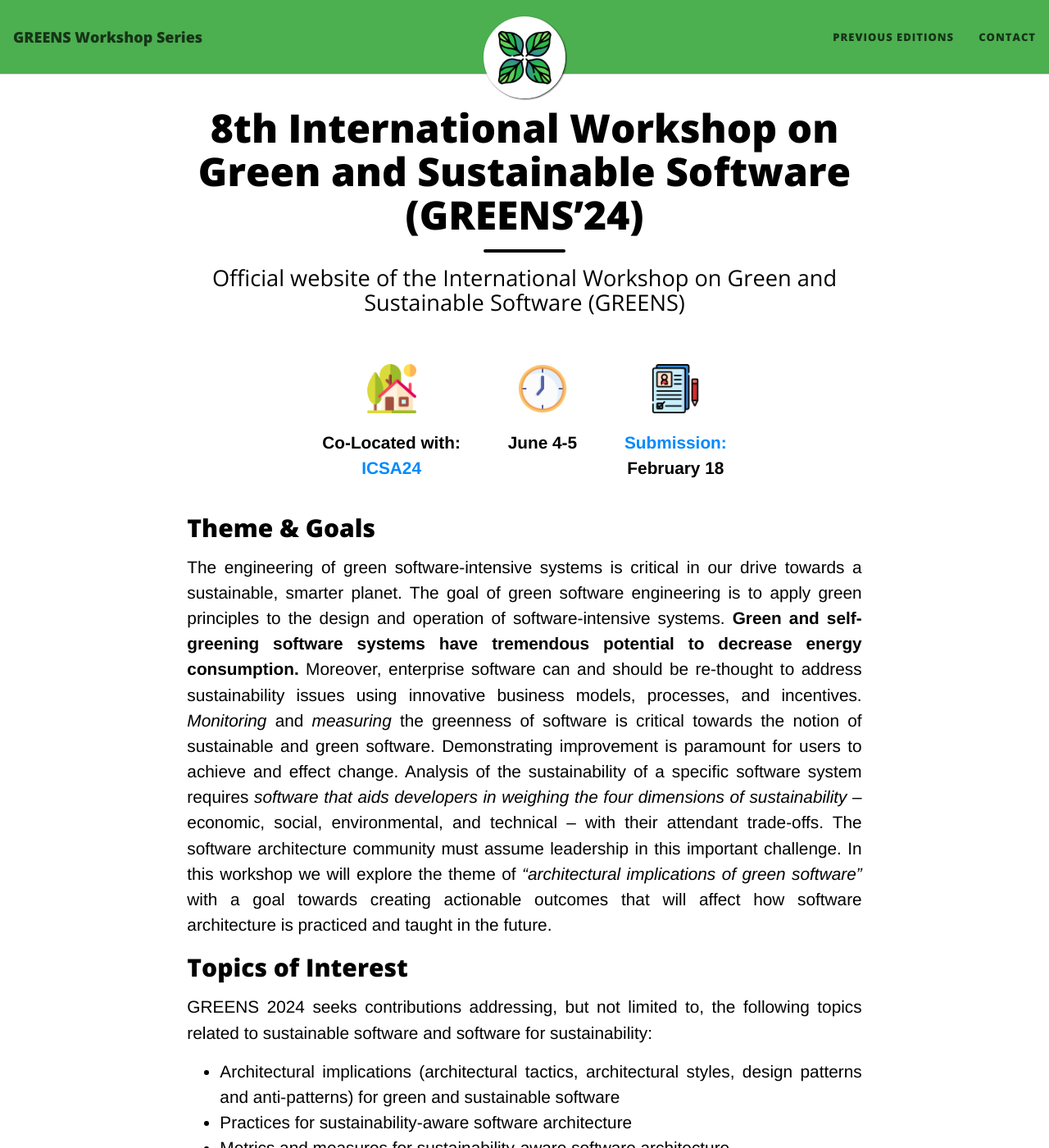
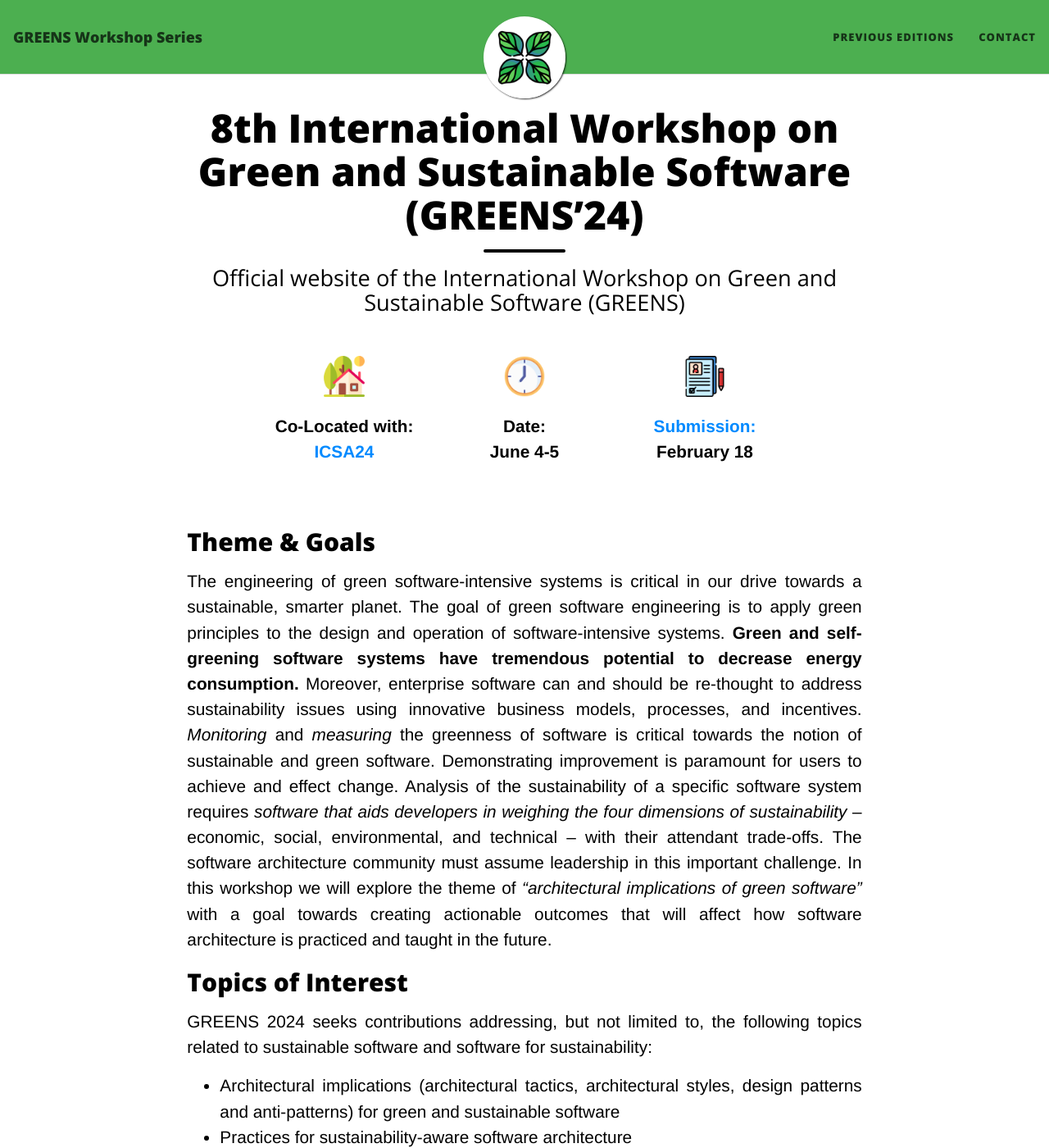
Before and after one commit to greensworkshop/greensworkshop.github.io, a Jekyll site: the page built from index.html, in a window 1280 px wide and 1400 px high. Shown: the whole window at 82% size. Built offline with Jekyll 4.4.1, drawn with Linux system fonts in a browser that asks for light colours; nearby versions of some CDN libraries; the list of posts is cut into pages by our own code.

Commit message:
making info-header responsive

```diff
--- a/assets/css/beautifuljekyll.css
+++ b/assets/css/beautifuljekyll.css
@@ -371,14 +371,15 @@
 .info-header {
 	display: flex;
 	justify-content: center;
+	flex-direction: row;
+	flex-wrap: nowrap;
 }
 
 .info-block {
-	min-width: 120px;
 	text-align: center;
-	border: 0;
-	padding: 0px;
-	margin: 20px;
+	margin: 10px;
+	width: 200px;
+	height: 200px;
 }
 
 .info-block-text {
@@ -386,7 +387,7 @@
 }
 
 .info-img {
-	height: 100px;
+	height: 90px;
 	display: flex;
 	margin: auto;
 	padding-bottom: 20px;
--- a/index.html
+++ b/index.html
@@ -10,6 +10,7 @@
   </div>
   <div class="info-block">
     <img class="info-img" src="/img/clock.png" alt="date">
+	<b class="info-block-text">Date:</b>
     <b class="info-block-text">June 4-5</b>
   </div>
   <div class="info-block">
```
Also changed, not shown: 2 other files.
